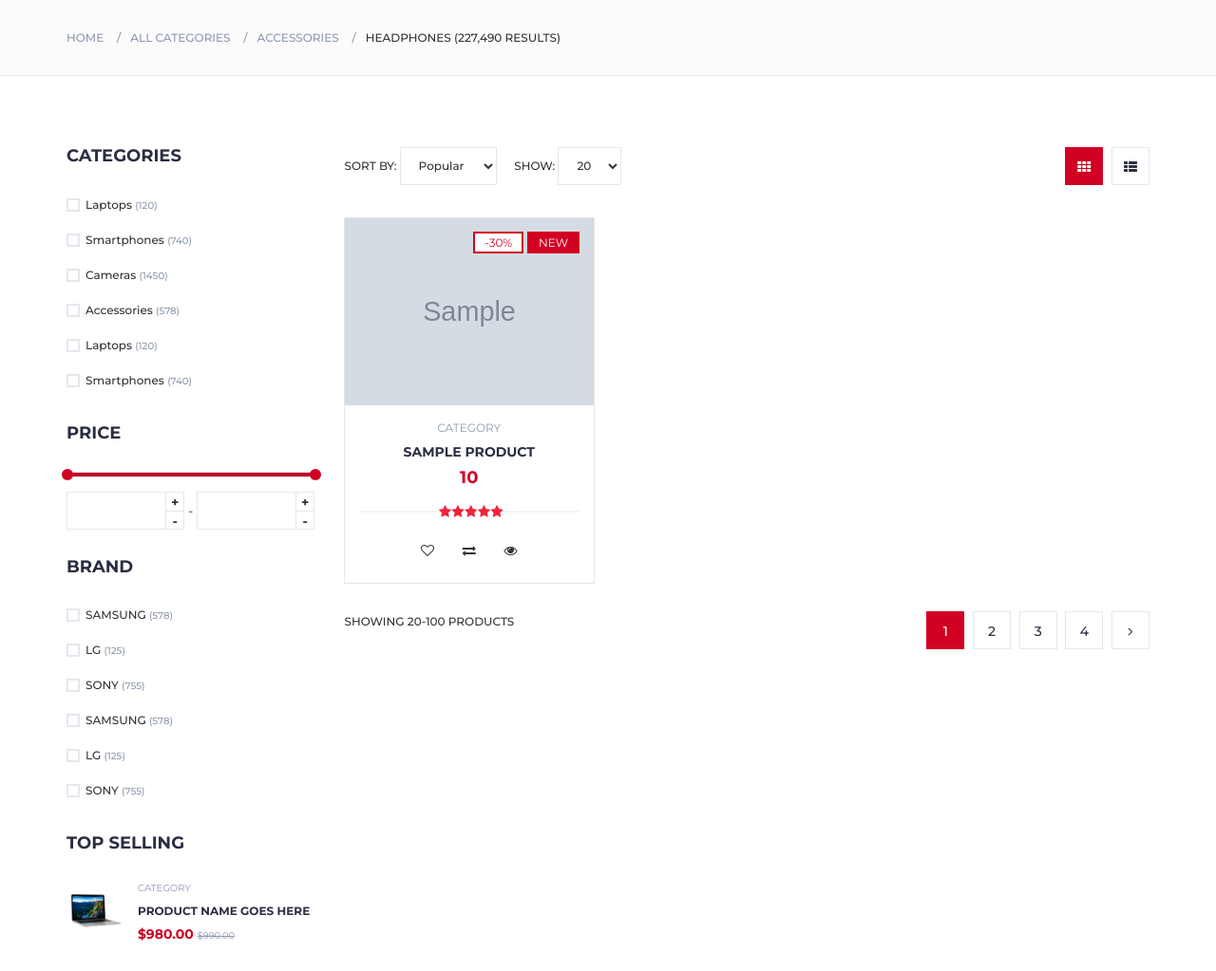
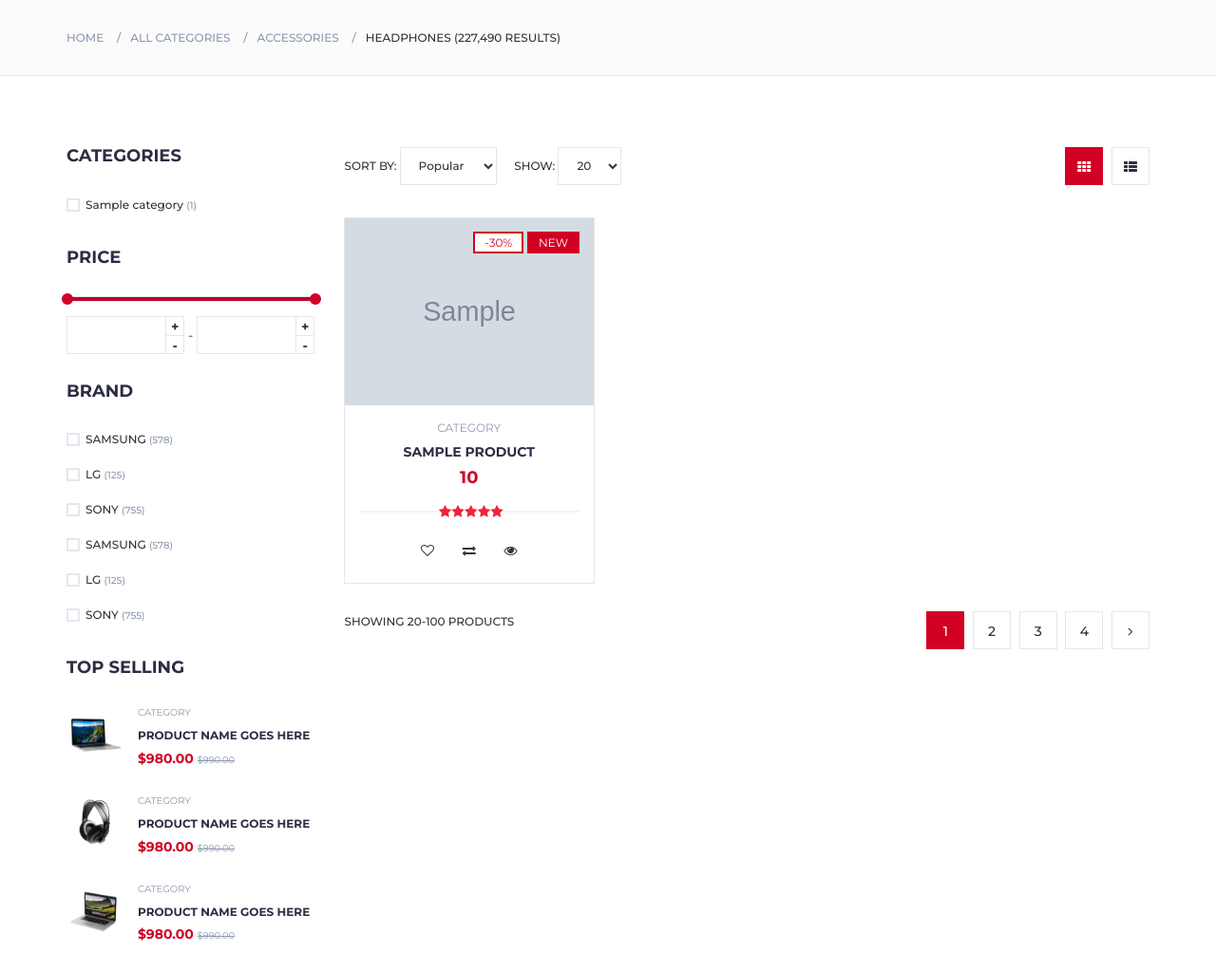
Before and after one commit to miladhzz/daneshjooyar_shop2, a Django app: template search/templates/search.html in a window 1280 px wide. Shown: the part 208-1231 px from the top of the page at 95% size. Run offline with Django 3.2, Linux system fonts and the light colour scheme; the template is opened without the code that fills it: most values are stand-ins (such as "Sample title", 1, 10 or a date in 2020); grey boxes marked "Sample" are stand-in pictures; some libraries are stand-ins or nearby versions.

Commit message:
show categories count

```diff
--- a/search/templates/search.html
+++ b/search/templates/search.html
@@ -35,60 +35,16 @@
 						<div class="aside">
 							<h3 class="aside-title">Categories</h3>
 							<div class="checkbox-filter">
-
+                            {% for category in categories %}
 								<div class="input-checkbox">
 									<input type="checkbox" id="category-1">
 									<label for="category-1">
 										<span></span>
-										Laptops
-										<small>(120)</small>
+                                        {{ category.title }}
+										<small>({{ category.product_count }})</small>
 									</label>
 								</div>
-
-								<div class="input-checkbox">
-									<input type="checkbox" id="category-2">
-									<label for="category-2">
-										<span></span>
-										Smartphones
-										<small>(740)</small>
-									</label>
-								</div>
-
-								<div class="input-checkbox">
-									<input type="checkbox" id="category-3">
-									<label for="category-3">
-										<span></span>
-										Cameras
-										<small>(1450)</small>
-									</label>
-								</div>
-
-								<div class="input-checkbox">
-									<input type="checkbox" id="category-4">
-									<label for="category-4">
-										<span></span>
-										Accessories
-										<small>(578)</small>
-									</label>
-								</div>
-
-								<div class="input-checkbox">
-									<input type="checkbox" id="category-5">
-									<label for="category-5">
-										<span></span>
-										Laptops
-										<small>(120)</small>
-									</label>
-								</div>
-
-								<div class="input-checkbox">
-									<input type="checkbox" id="category-6">
-									<label for="category-6">
-										<span></span>
-										Smartphones
-										<small>(740)</small>
-									</label>
-								</div>
+                            {% endfor %}
 							</div>
 						</div>
 						<!-- /aside Widget -->
```
Also changed, not shown: search/views.py (+7 -1 lines).
